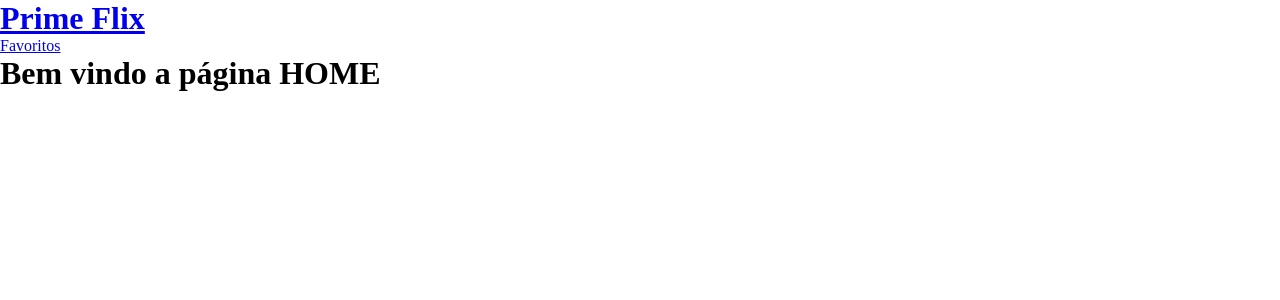
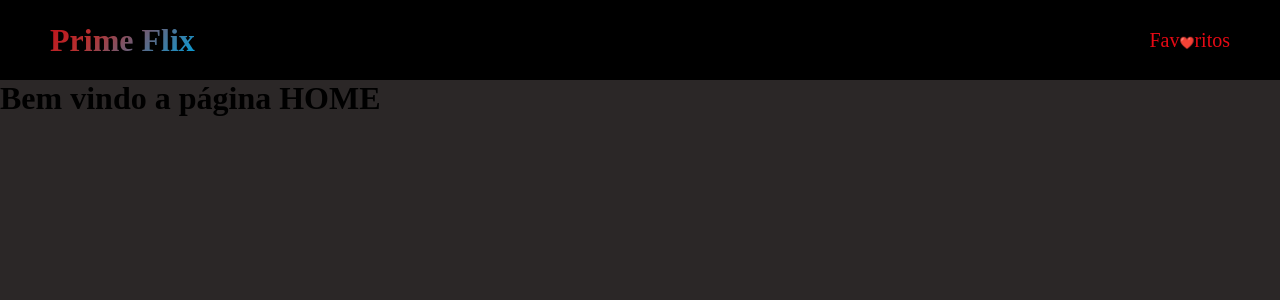
Before and after one commit to PcfSilva/prime-flix, a React (Vite) app: page / in a window 1280 px wide. Shown: the top 300 px of the page. Built offline with nearby package versions, Linux system fonts and the light colour scheme.

Commit message:
staling the header

```diff
--- /dev/null
+++ b/src/components/Header/header.css
@@ -0,0 +1,32 @@
+header {
+  width: 100%;
+  height: 80px;
+  display: flex;
+  justify-content: space-between;
+  align-items: center;
+  padding-inline: 50px;
+  background: #000000;
+}
+
+.logo a {
+  display: inline-block;
+  background: linear-gradient(135deg, rgba(193, 17, 25, 1) 0%, rgba(181, 49, 49, 1) 31%, rgba(0, 160, 220, 1) 100%);
+  -webkit-background-clip: text;
+  background-clip: text;
+  -webkit-text-fill-color: transparent;
+  color: transparent;
+  /* fallback */
+  text-decoration: none;
+}
+
+.favorites {
+  font-size: 20px;
+  color: rgb(229, 9, 20);
+  text-decoration: none;
+  display: flex;
+  align-items: last baseline;
+}
+
+.favorites span {
+  font-size: 12px;
+}
--- a/src/components/Header/index.jsx
+++ b/src/components/Header/index.jsx
@@ -1,4 +1,6 @@
 import { Link } from "react-router"
+
+import "./header.css"
 
 export function Header() {
   return (
@@ -6,7 +8,7 @@ export function Header() {
       <h1 className="logo">
         <Link to="/">Prime Flix</Link>
       </h1>
-      <Link className="favorites" to="/favorites">Favoritos</Link>
+      <Link className="favorites" to="/favorites">Fav<span>❤️</span>ritos</Link>
     </header>
   )
 }
--- a/src/index.css
+++ b/src/index.css
@@ -3,3 +3,14 @@
   margin: 0;
   box-sizing: border-box;
 }
+
+html {
+  background: #2b2727;
+  height: 100%;
+}
+
+.app {
+  display: flex;
+  justify-content: center;
+  flex-direction: column;
+}
```
